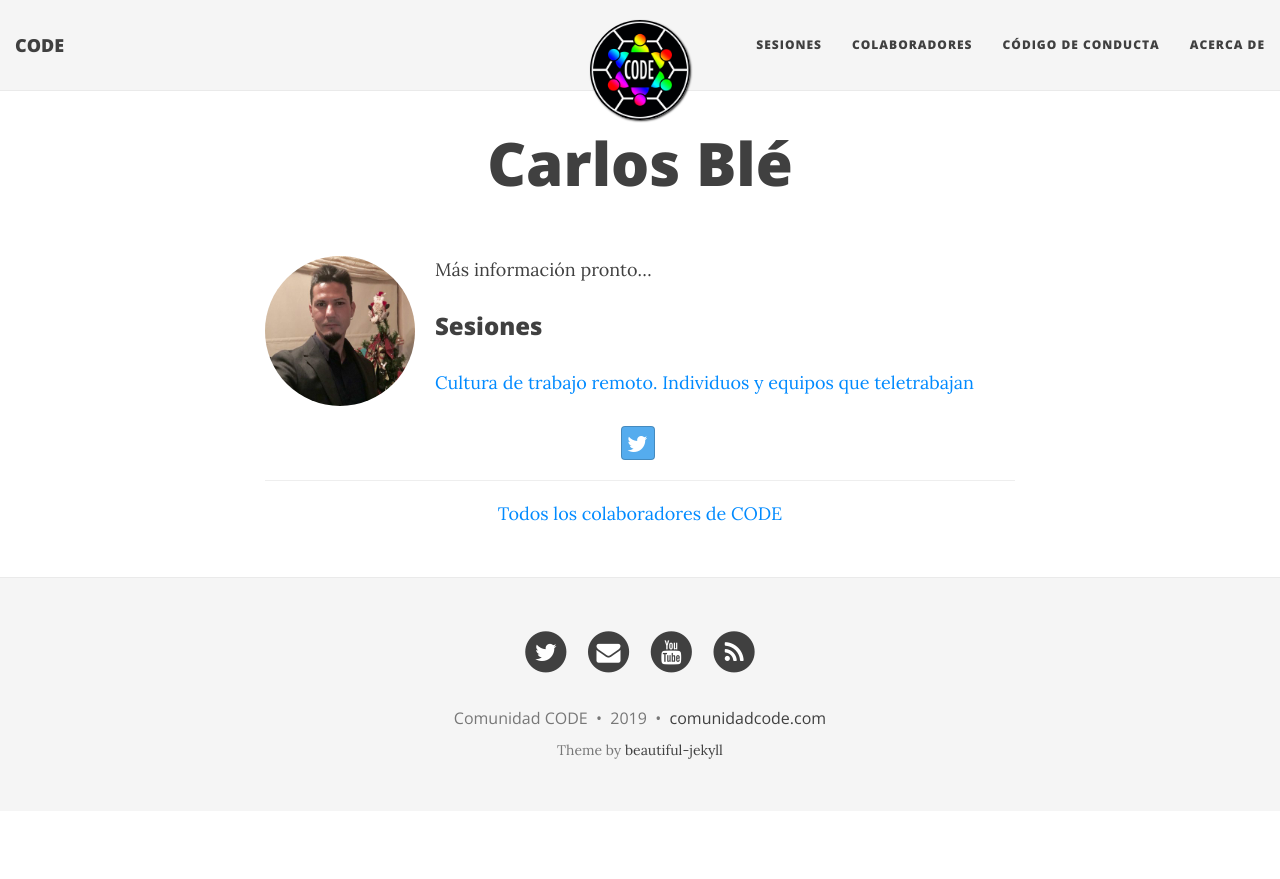
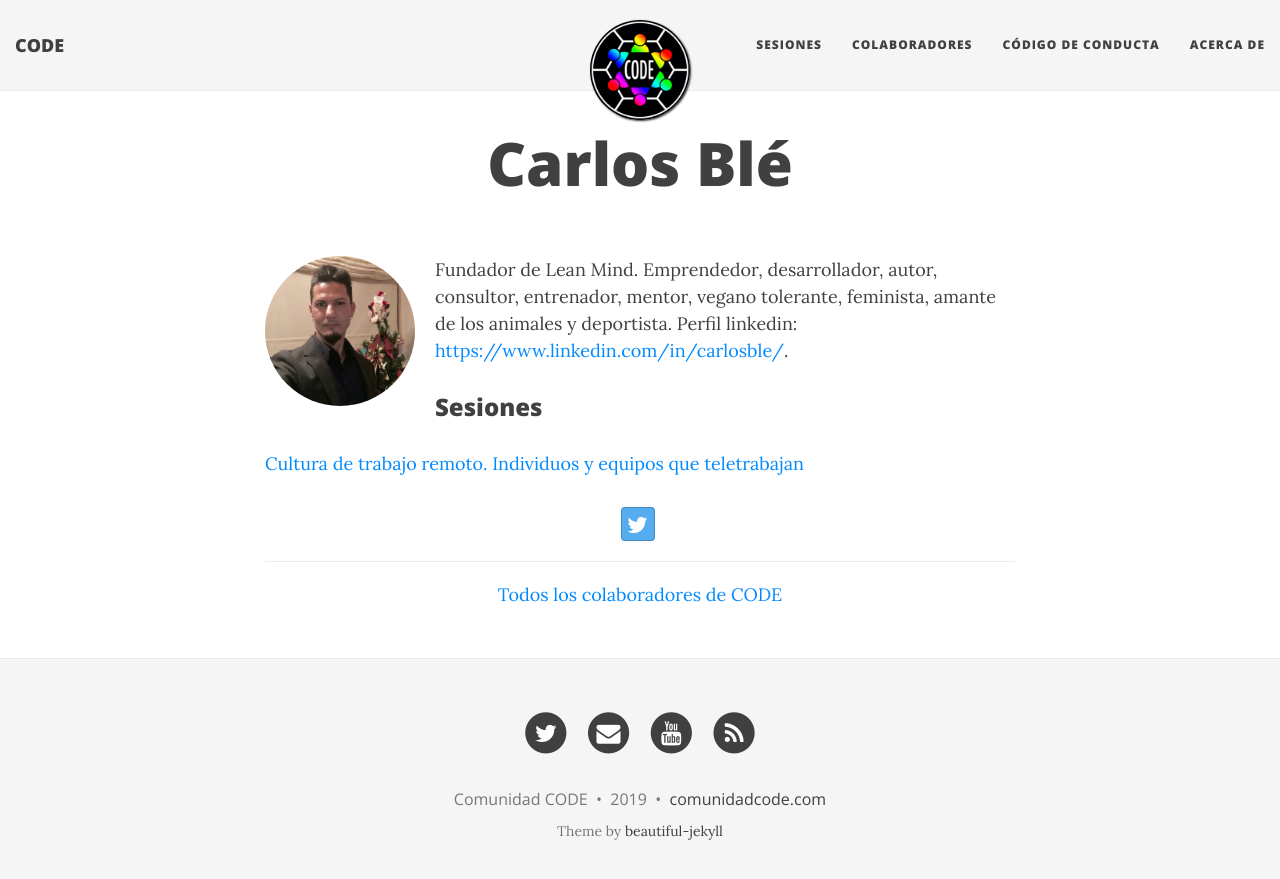
Before and after one commit to comunidadcode/comunidadcode.github.io, a Jekyll site: the page built from colaboradores/carlos-ble.md, in a window 1280 px wide. Shown: the top 879 px of the page. Built offline with Jekyll 4.4.1, drawn with Linux system fonts in a browser that asks for light colours; nearby versions of some CDN libraries.

Commit message:
Añadida descripción charla Carlos Ble

```diff
--- a/colaboradores/carlos-ble.md
+++ b/colaboradores/carlos-ble.md
@@ -5,7 +5,7 @@ twitter: carlosble
 ---
 ![Carlos Blé](/img/colaboradores/carlos-ble.jpg){: .collaborator-page-image }
 
-Más información pronto...
+Fundador de Lean Mind. Emprendedor, desarrollador, autor, consultor, entrenador, mentor, vegano tolerante, feminista, amante de los animales y deportista. Perfil linkedin: [https://www.linkedin.com/in/carlosble/](https://www.linkedin.com/in/carlosble/).
 
 ### Sesiones
 
--- a/proxima-sesion.html
+++ b/proxima-sesion.html
@@ -57,7 +57,7 @@ share-img: https://comunidadcode.com/img/colaboradores/carlos-ble.jpg
 </article>
 
 <p>
-Más información pronto.
+El teletrabajo es cada vez más frecuente en el sector TIC, por muchos motivos como la fuerte demanda de talento que existe. Es un gran ahorro de tiempo a diario y de energía pero también tiene sus inconvenientes. No es para todo el mundo ni en todas las situaciones. Al vivir en Canarias, donde el sector TIC es muy pequeño, llevo muchos años trabajando para clientes de todo el mundo desde aquí tanto  a nivel individual cuando era freelance como a nivel de equipo con mis empresas. La idea es compartir mis experiencias y conversar sobre dudas que tengan las personas que asistan a la charla.
 </p>
 
 <br/><br/>
```
